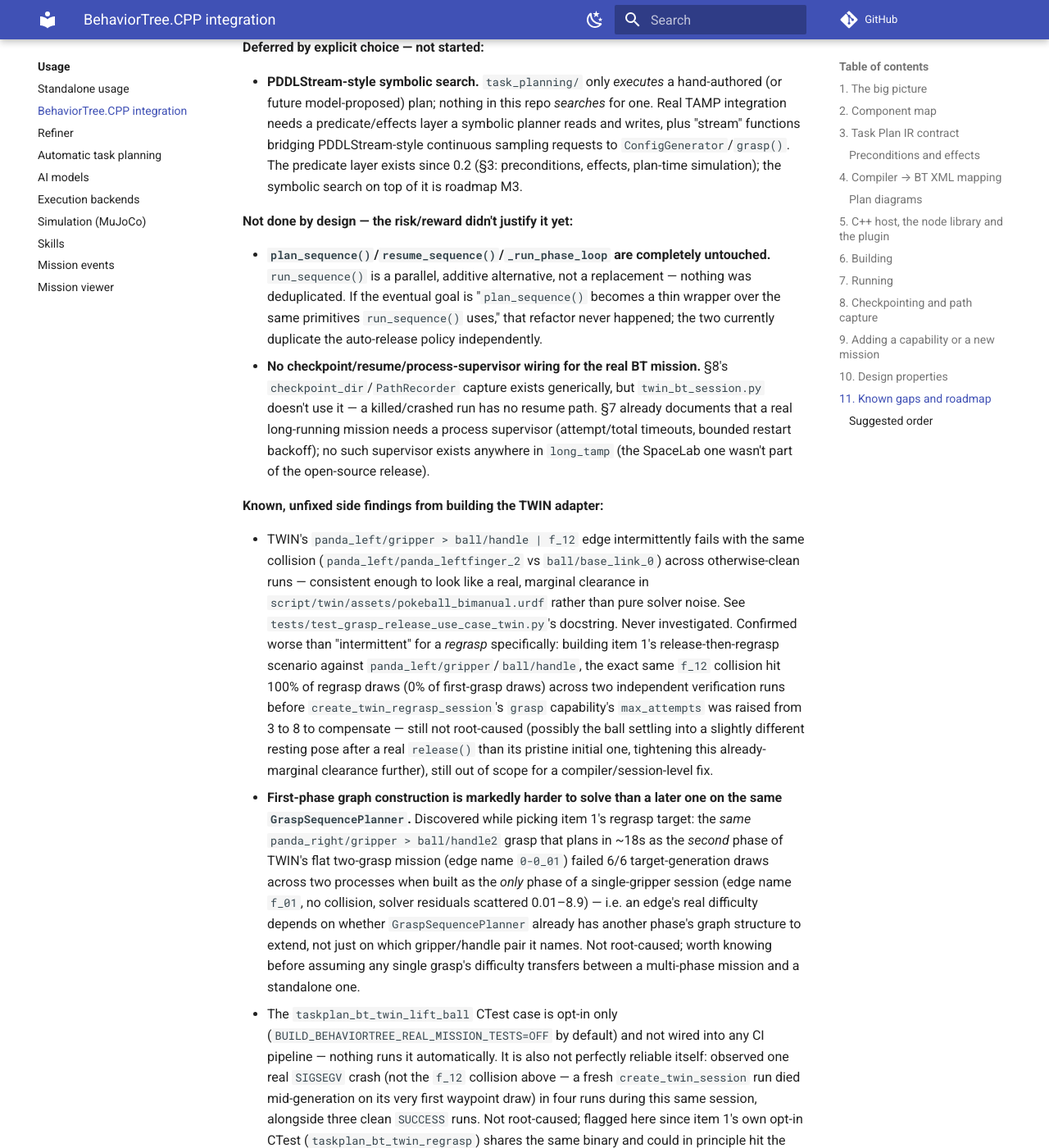
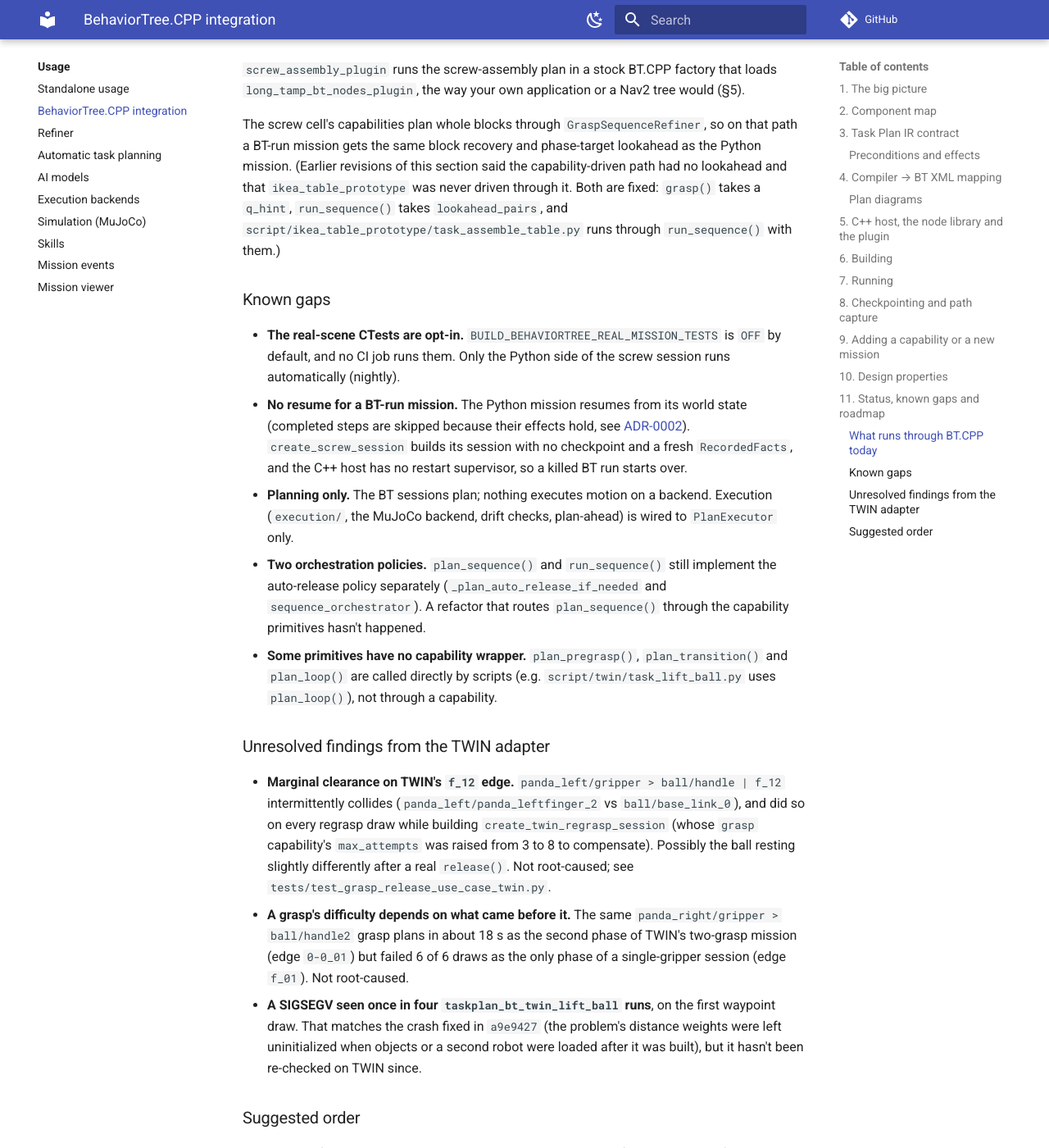
Before and after one commit to thanhndv212/long-tamp, an MkDocs documentation site: the page built from docs/usage/behaviortree-integration.md, in a window 1280 px wide and 1400 px high, scrolled down 12461 px. Shown: the whole window at 82% size. Built offline with MkDocs 1.6.1 and Material for MkDocs 9.7.7, drawn with Linux system fonts in a browser that asks for light colours; comment, search, counter and statistics services are not loaded; some of the changed text lies outside the part shown.

Commit message:
docs(behaviortree): standalone build, and §11 brought up to date
§6 documents configuring examples/behaviortree on its own (no HPP C++
packages), the way CI now builds it.

§11 described the pipeline as of the first TWIN session and had gone stale:
the screw-assembly cell has run through the BT session path since #58 (and the
plugin example since #25), the capability path has had lookahead since
grasp(q_hint) and run_sequence(lookahead_pairs), and the IKEA table prototype
runs through run_sequence(). It now has a table of what runs through BT.CPP and
how each is checked, the gaps that remain (opt-in real-scene CTests, no resume
or execution for a BT-run mission, two auto-release policies, primitives
without capability wrappers), the unresolved TWIN findings, and a suggested
order. The SIGSEGV seen on TWIN is noted as matching the crash fixed in
a9e9427, not yet re-checked there.

````diff
--- a/docs/usage/behaviortree-integration.md
+++ b/docs/usage/behaviortree-integration.md
@@ -16,7 +16,7 @@
 executed as generated code.
 
 For current status, what's been verified against a real mission, and what's still
-open, see [§11](#11-known-gaps-and-roadmap) — this page otherwise only covers how to
+open, see [§11](#11-status-known-gaps-and-roadmap) — this page otherwise only covers how to
 build, run, and extend the pipeline itself. (Earlier revisions of this page linked to
 `../report/behaviortree-screwdriving-report.md` and
 `../plans/behaviortree-screwdriving-taskplan.md`; those were SpaceLab-mission-specific
@@ -315,6 +315,18 @@
 that skips `git submodule update --init` fails at the very first `cmake -S` with
 `Could not find a package configuration file provided by "jrl-cmakemodules"`.
 
+None of the BT targets link HPP or pinocchio, so `examples/behaviortree` can also be
+configured on its own, without the top-level project's HPP C++ dependencies or the
+submodule. You need a C++17 compiler, CMake ≥ 3.22, and a Python with `long_tamp` installed
+(`pip install -e .`); CI builds it this way (`behaviortree` job in `lint.yml`):
+
+```bash
+cmake -S examples/behaviortree -B build-bt -DBUILD_TESTING=ON \
+  -DPython3_EXECUTABLE="$(which python)"
+cmake --build build-bt --parallel
+ctest --test-dir build-bt -R taskplan_bt --output-on-failure
+```
+
 `BUILD_BEHAVIORTREE_EXAMPLES` (default `OFF`) gates `add_subdirectory(examples/behaviortree)`
 in the top-level `CMakeLists.txt`, so it never affects a normal library build.
 `examples/behaviortree/CMakeLists.txt` fetches BehaviorTree.CPP via `FetchContent` pinned to a
@@ -409,119 +421,76 @@
 - **Model/LLM extension point**: yes (deferred) — the IR/registry/validator are the
   intended target for a future model-proposed mission.
 
-## 11. Known gaps and roadmap
+## 11. Status, known gaps and roadmap
 
-Status as of the session that fixed this pipeline's two blocking infra bugs (the C++ host's
-stale `agimus_spacelab.tasks.task_planning.host` import and the missing `jrl-cmakemodules`
-submodule — neither of which is `long_tamp`-specific new work, just leftovers from the
-`agimus_spacelab` split that had never been exercised since) and added the first real,
-from-scratch mission (`create_twin_session`, §1). Verified for real: `agimus_taskplan_bt
---factory create_twin_session` reaches `Task plan status: SUCCESS` against TWIN's actual
-bimanual scene, both grasps completed. Nothing below is broken — this is the gap between
-"works" and "production-grade / proven on a harder scene."
+Reviewed 2026-10-05 against `dev`. The BT.CPP path is an export target
+([ADR-0001](../adr/0001-planner-refiner-executor.md)): the Python executor (`PlanExecutor`)
+runs the reference missions, and the same validated `TaskPlan` can instead be compiled and
+run here, calling the same Python session.
 
-**Real coverage gaps — the new machinery is proven on the easiest scene in the repo only:**
+### What runs through BT.CPP today
 
-- ~~**Auto-release is untested at the BT level.**~~ **Done (§11 item 1).** A second
-  factory, `create_twin_regrasp_session` (`twin_bt_session.py`'s
-  `build_twin_regrasp_session`), compiles a `fallback`/`condition`-guarded
-  release-then-regrasp document (`panda_left/gripper` releases and reacquires
-  `ball/handle`) and is verified for real: `agimus_taskplan_bt --factory
-  create_twin_regrasp_session` (opt-in CTest `taskplan_bt_twin_regrasp`) and
-  `tests/test_twin_regrasp_bt_session.py` both reach a real, executed
-  `release()` followed by a real, executed second `grasp()` of the same
-  target — proving the compiler's per-transaction `Fallback` composes
-  correctly with a top-level `fallback`/`condition`, not just the flat-
-  sequence case. `create_twin_session`'s own flat two-grasp document is
-  untouched (still exercises no release) — see the new side findings below
-  for why this needed its own scene rather than extending that one.
-- **No lookahead in the capability-driven path.** `find_feasible_phase_target()` (the fix
-  for "phase N's random commitment silently dooms phase N+1," the part6/CON0 case documented
-  in that method's own docstring) only exists inside `plan_sequence()`'s internals. A BT or
-  symbolic-planner orchestrator built on `grasp()`/`release()` today has no equivalent
-  protection — harmless for TWIN's independent bimanual grasps, but would resurface on any
-  scene with that kind of grasp-to-grasp coupling.
-- **`ikea_table_prototype` was never touched.** Every piece added this session (`grasp()`/
-  `release()`, `run_sequence()`, the BT adapter) was built and proven against TWIN only —
-  the simplest real scene in the repo (two independent grasps, no conflicts, no manual
-  frozen-arms overrides). `ikea_table_prototype`'s harder shape (up to 12 phases,
-  `frozen_arms_mode="manual"` overrides, auto-release actually firing) remains unvalidated
-  through any of this new machinery.
-- **Only `grasp`/`release` were promoted to capabilities.** `GraspSequencePlanner`'s other
-  standalone primitives — `plan_pregrasp()`, `plan_transition()`, `plan_loop()` — have no
-  capability/BT wrapper.
+| Session factory | Scene | What it runs | Checked by |
+|---|---|---|---|
+| `create_fake_session` | none (no HPP) | a small plan, plus `fault` options | CTests `taskplan_bt_fake`, `…_fault_capability_raises`, `…_fault_malformed_json`, `…_fault_missing_method`, `…_unknown_factory`, `taskplan_bt_events` (C++ host and Python runner emit the same events), `taskplan_bt_plugin_loads`; built and run in CI (`behaviortree` job in `lint.yml`) |
+| `create_twin_session` | TWIN, bimanual | two grasps | opt-in CTest `taskplan_bt_twin_lift_ball` |
+| `create_twin_regrasp_session` | TWIN | `fallback`/`condition`-guarded release, then regrasp | opt-in CTest `taskplan_bt_twin_regrasp`; `tests/test_twin_regrasp_bt_session.py` |
+| `create_screw_session` | screw-assembly cell | short plan: pick the driver, home it ‖ grasp part 1 (a `parallel` node), rack it; `"plan": "full"` runs the whole mission | opt-in CTest `taskplan_bt_screw_cell` (passed, 131 s, the first real-scene run of BT.CPP's `Parallel`); `tests/test_screw_bt_session.py` in the nightly |
 
-**Deferred by explicit choice — not started:**
+`screw_assembly_plugin` runs the screw-assembly plan in a stock BT.CPP factory that loads
+`long_tamp_bt_nodes_plugin`, the way your own application or a Nav2 tree would (§5).
 
-- **PDDLStream-style symbolic search.** `task_planning/` only *executes* a hand-authored (or
-  future model-proposed) plan; nothing in this repo *searches* for one. Real TAMP
-  integration needs a predicate/effects layer a symbolic planner reads and writes, plus
-  "stream" functions bridging PDDLStream-style continuous sampling requests to
-  `ConfigGenerator`/`grasp()`. The predicate layer exists since 0.2 (§3: preconditions,
-  effects, plan-time simulation); the symbolic search on top of it is roadmap M3.
+The screw cell's capabilities plan whole blocks through `GraspSequenceRefiner`, so on that
+path a BT-run mission gets the same block recovery and phase-target lookahead as the Python
+mission. (Earlier revisions of this section said the capability-driven path had no
+lookahead and that `ikea_table_prototype` was never driven through it. Both are fixed:
+`grasp()` takes a `q_hint`, `run_sequence()` takes `lookahead_pairs`, and
+`script/ikea_table_prototype/task_assemble_table.py` runs through `run_sequence()` with
+them.)
 
-**Not done by design — the risk/reward didn't justify it yet:**
+### Known gaps
 
-- **`plan_sequence()`/`resume_sequence()`/`_run_phase_loop` are completely untouched.**
-  `run_sequence()` is a parallel, additive alternative, not a replacement — nothing was
-  deduplicated. If the eventual goal is "`plan_sequence()` becomes a thin wrapper over the
-  same primitives `run_sequence()` uses," that refactor never happened; the two currently
-  duplicate the auto-release policy independently.
-- **No checkpoint/resume/process-supervisor wiring for the real BT mission.** §8's
-  `checkpoint_dir`/`PathRecorder` capture exists generically, but `twin_bt_session.py`
-  doesn't use it — a killed/crashed run has no resume path. §7 already documents that a real
-  long-running mission needs a process supervisor (attempt/total timeouts, bounded restart
-  backoff); no such supervisor exists anywhere in `long_tamp` (the SpaceLab one wasn't part
-  of the open-source release).
+- **The real-scene CTests are opt-in.** `BUILD_BEHAVIORTREE_REAL_MISSION_TESTS` is `OFF` by
+  default, and no CI job runs them. Only the Python side of the screw session runs
+  automatically (nightly).
+- **No resume for a BT-run mission.** The Python mission resumes from its world state
+  (completed steps are skipped because their effects hold, see
+  [ADR-0002](../adr/0002-effects-as-runtime-guards.md)). `create_screw_session` builds its
+  session with no checkpoint and a fresh `RecordedFacts`, and the C++ host has no restart
+  supervisor, so a killed BT run starts over.
+- **Planning only.** The BT sessions plan; nothing executes motion on a backend. Execution
+  (`execution/`, the MuJoCo backend, drift checks, plan-ahead) is wired to `PlanExecutor`
+  only.
+- **Two orchestration policies.** `plan_sequence()` and `run_sequence()` still implement
+  the auto-release policy separately (`_plan_auto_release_if_needed` and
+  `sequence_orchestrator`). A refactor that routes `plan_sequence()` through the capability
+  primitives hasn't happened.
+- **Some primitives have no capability wrapper.** `plan_pregrasp()`, `plan_transition()`
+  and `plan_loop()` are called directly by scripts (e.g. `script/twin/task_lift_ball.py`
+  uses `plan_loop()`), not through a capability.
 
-**Known, unfixed side findings from building the TWIN adapter:**
+### Unresolved findings from the TWIN adapter
 
-- TWIN's `panda_left/gripper > ball/handle | f_12` edge intermittently fails with the same
-  collision (`panda_left/panda_leftfinger_2` vs `ball/base_link_0`) across otherwise-clean
-  runs — consistent enough to look like a real, marginal clearance in
-  `script/twin/assets/pokeball_bimanual.urdf` rather than pure solver noise. See
-  `tests/test_grasp_release_use_case_twin.py`'s docstring. Never investigated.
-  Confirmed worse than "intermittent" for a *regrasp* specifically: building item 1's
-  release-then-regrasp scenario against `panda_left/gripper`/`ball/handle`, the exact
-  same `f_12` collision hit 100% of regrasp draws (0% of first-grasp draws) across two
-  independent verification runs before `create_twin_regrasp_session`'s `grasp`
-  capability's `max_attempts` was raised from 3 to 8 to compensate — still not
-  root-caused (possibly the ball settling into a slightly different resting pose after a
-  real `release()` than its pristine initial one, tightening this already-marginal
-  clearance further), still out of scope for a compiler/session-level fix.
-- **First-phase graph construction is markedly harder to solve than a later one on the
-  same `GraspSequencePlanner`.** Discovered while picking item 1's regrasp target: the
-  *same* `panda_right/gripper > ball/handle2` grasp that plans in ~18s as the *second*
-  phase of TWIN's flat two-grasp mission (edge name `0-0_01`) failed 6/6 target-generation
-  draws across two processes when built as the *only* phase of a single-gripper session
-  (edge name `f_01`, no collision, solver residuals scattered 0.01–8.9) — i.e. an edge's
-  real difficulty depends on whether `GraspSequencePlanner` already has another phase's
-  graph structure to extend, not just on which gripper/handle pair it names. Not
-  root-caused; worth knowing before assuming any single grasp's difficulty transfers
-  between a multi-phase mission and a standalone one.
-- The `taskplan_bt_twin_lift_ball` CTest case is opt-in only
-  (`BUILD_BEHAVIORTREE_REAL_MISSION_TESTS=OFF` by default) and not wired into any CI
-  pipeline — nothing runs it automatically. It is also not perfectly reliable itself:
-  observed one real `SIGSEGV` crash (not the `f_12` collision above — a fresh
-  `create_twin_session` run died mid-generation on its very first waypoint draw) in
-  four runs during this same session, alongside three clean `SUCCESS` runs. Not
-  root-caused; flagged here since item 1's own opt-in CTest (`taskplan_bt_twin_regrasp`)
-  shares the same binary and could in principle hit the same crash.
+- **Marginal clearance on TWIN's `f_12` edge.** `panda_left/gripper > ball/handle | f_12`
+  intermittently collides (`panda_left/panda_leftfinger_2` vs `ball/base_link_0`), and did
+  so on every regrasp draw while building `create_twin_regrasp_session` (whose `grasp`
+  capability's `max_attempts` was raised from 3 to 8 to compensate). Possibly the ball
+  resting slightly differently after a real `release()`. Not root-caused; see
+  `tests/test_grasp_release_use_case_twin.py`.
+- **A grasp's difficulty depends on what came before it.** The same
+  `panda_right/gripper > ball/handle2` grasp plans in about 18 s as the second phase of
+  TWIN's two-grasp mission (edge `0-0_01`) but failed 6 of 6 draws as the only phase of a
+  single-gripper session (edge `f_01`). Not root-caused.
+- **A SIGSEGV seen once in four `taskplan_bt_twin_lift_ball` runs**, on the first waypoint
+  draw. That matches the crash fixed in `a9e9427` (the problem's distance weights were left
+  uninitialized when objects or a second robot were loaded after it was built), but it
+  hasn't been re-checked on TWIN since.
 
 ### Suggested order
 
-1. ~~**Exercise auto-release through a BT tree against TWIN or a small synthetic
-   scene**~~ **Done** — see `create_twin_regrasp_session` above and the new side
-   findings (regrasp-specific `f_12` flakiness, first-phase-vs-later-phase graph
-   difficulty) this surfaced.
-2. **Wire `ikea_table_prototype` through `grasp()`/`release()`/`run_sequence()`** — the
-   real stress test: manual frozen-arms overrides, an actual auto-release, and enough
-   phases to surface whether the missing-lookahead gap above matters in practice before
-   investing in fixing it.
-3. **Only then** decide whether the lookahead gap needs a capability-layer equivalent, and
-   whether `plan_sequence()` should be refactored to route through `run_sequence()` instead
-   of duplicating its policy — both are premature to design against a single two-phase
-   scene.
-4. **PDDLStream integration** stays last: it's the biggest, most speculative piece, and
-   items 2–3 will surface exactly which predicates/effects/streams a real domain needs —
-   designing them now would be guessing.
+1. **Resume for BT-run missions:** give the screw session the run folder's recorded facts
+   and a checkpoint, so a restarted host skips finished steps like the Python mission does.
+2. **Run the real-scene CTests on a schedule**, next to the nightly mission jobs.
+3. **Execution from a BT host**, if a consumer needs it: an execution backend called from
+   the session, reusing `execution/`'s contract.
+4. **One orchestration policy:** route `plan_sequence()` through the capability primitives.
````
